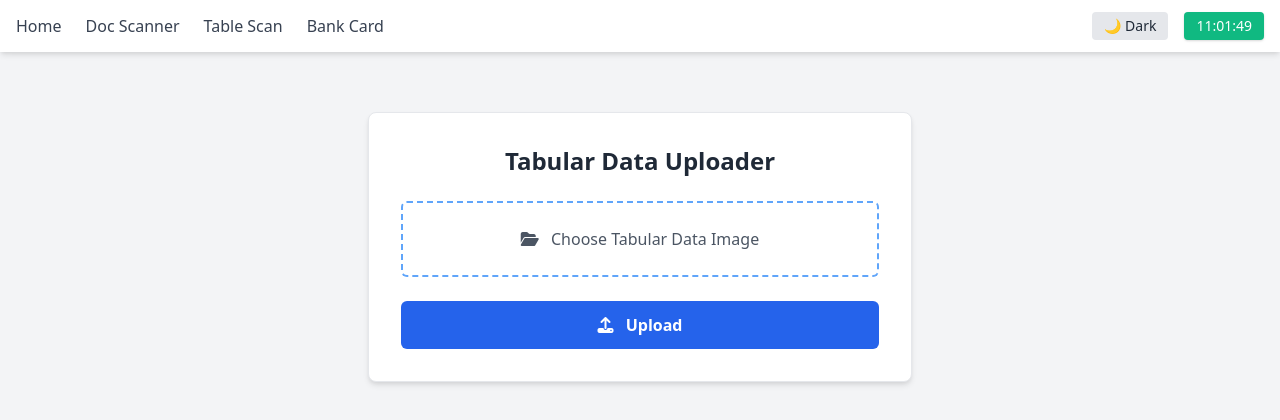
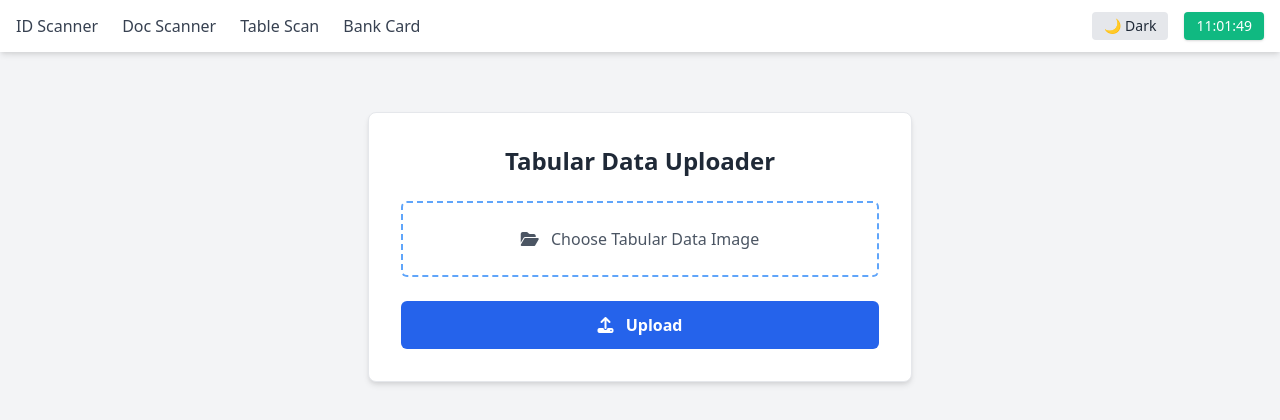
Before and after one commit to AbhinavT01/Advance_ocr_system, a Flask app: page /table in a window 1280 px wide. Shown: the top 420 px of the page. Run offline with Flask 3, Linux system fonts and the light colour scheme; parts of the project's set-up code (start-up, migrations or seed data) failed here and were passed over; some libraries are stand-ins or nearby versions.

Commit message:
Update table.html

```diff
--- a/templates/table.html
+++ b/templates/table.html
@@ -30,7 +30,7 @@
 
         <!-- Links -->
         <div id="navLinks" class="hidden sm:flex space-x-6 text-sm sm:text-base font-medium text-gray-700 dark:text-gray-300">
-          <a href="/" class="hover:text-black dark:hover:text-white transition">Home</a>
+          <a href="/" class="hover:text-black dark:hover:text-white transition">ID Scanner</a>
           <a href="/doc" class="hover:text-black dark:hover:text-white transition">Doc Scanner</a>
           <a href="/table" class="hover:text-black dark:hover:text-white transition">Table Scan</a>
           <a href="/bank" class="hover:text-black dark:hover:text-white transition">Bank Card</a>
@@ -48,7 +48,7 @@
 
     <!-- Mobile Menu -->
     <div id="mobileMenu" class="sm:hidden hidden px-4 pb-3 space-y-2 text-gray-700 dark:text-gray-300">
-      <a href="/" class="block hover:text-black dark:hover:text-white">Home</a>
+      <a href="/" class="block hover:text-black dark:hover:text-white">ID Scanner</a>
       <a href="/doc" class="block hover:text-black dark:hover:text-white">Doc Scanner</a>
       <a href="/table" class="block hover:text-black dark:hover:text-white">Table Scan</a>
       <a href="/bank" class="block hover:text-black dark:hover:text-white">Bank Card</a>
```
